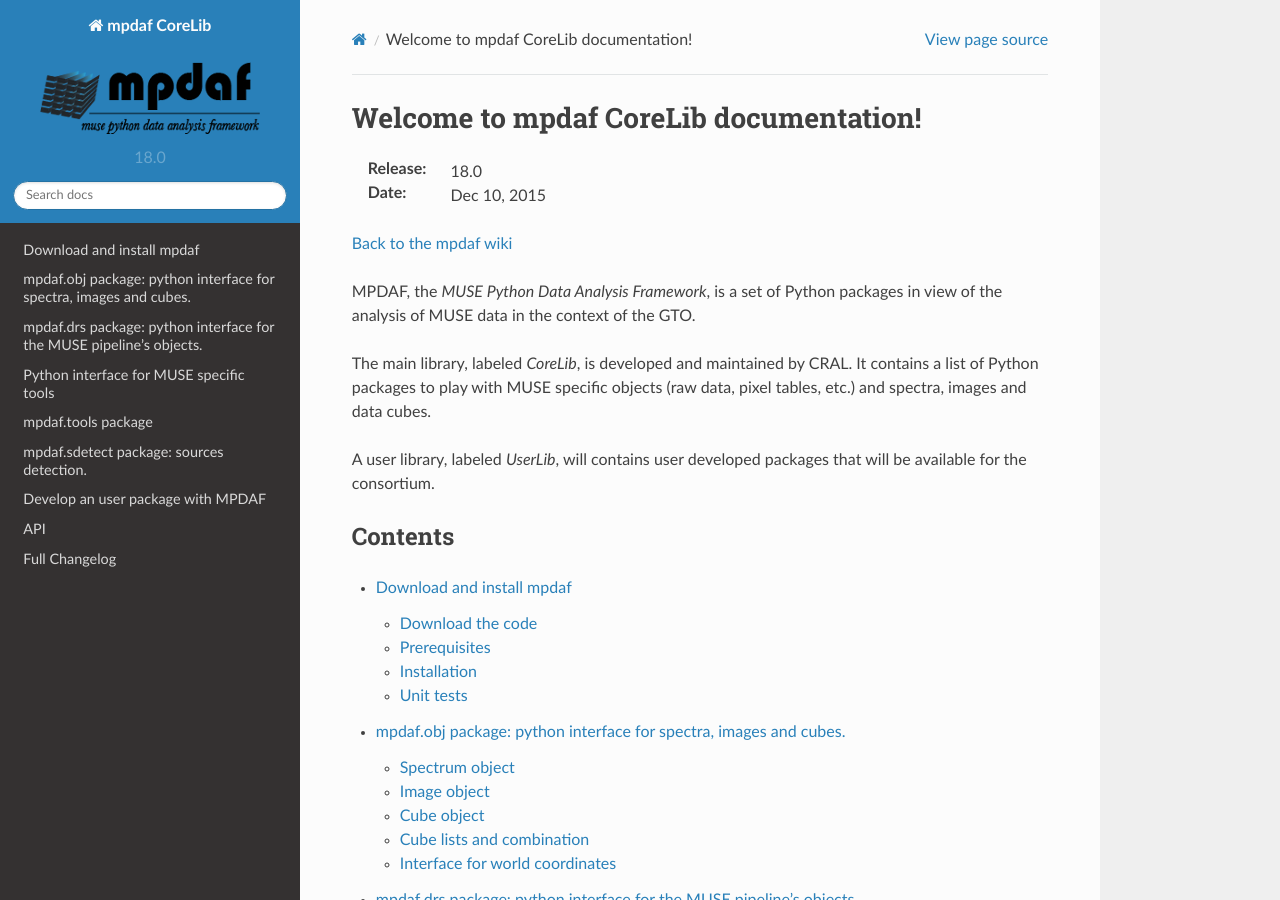
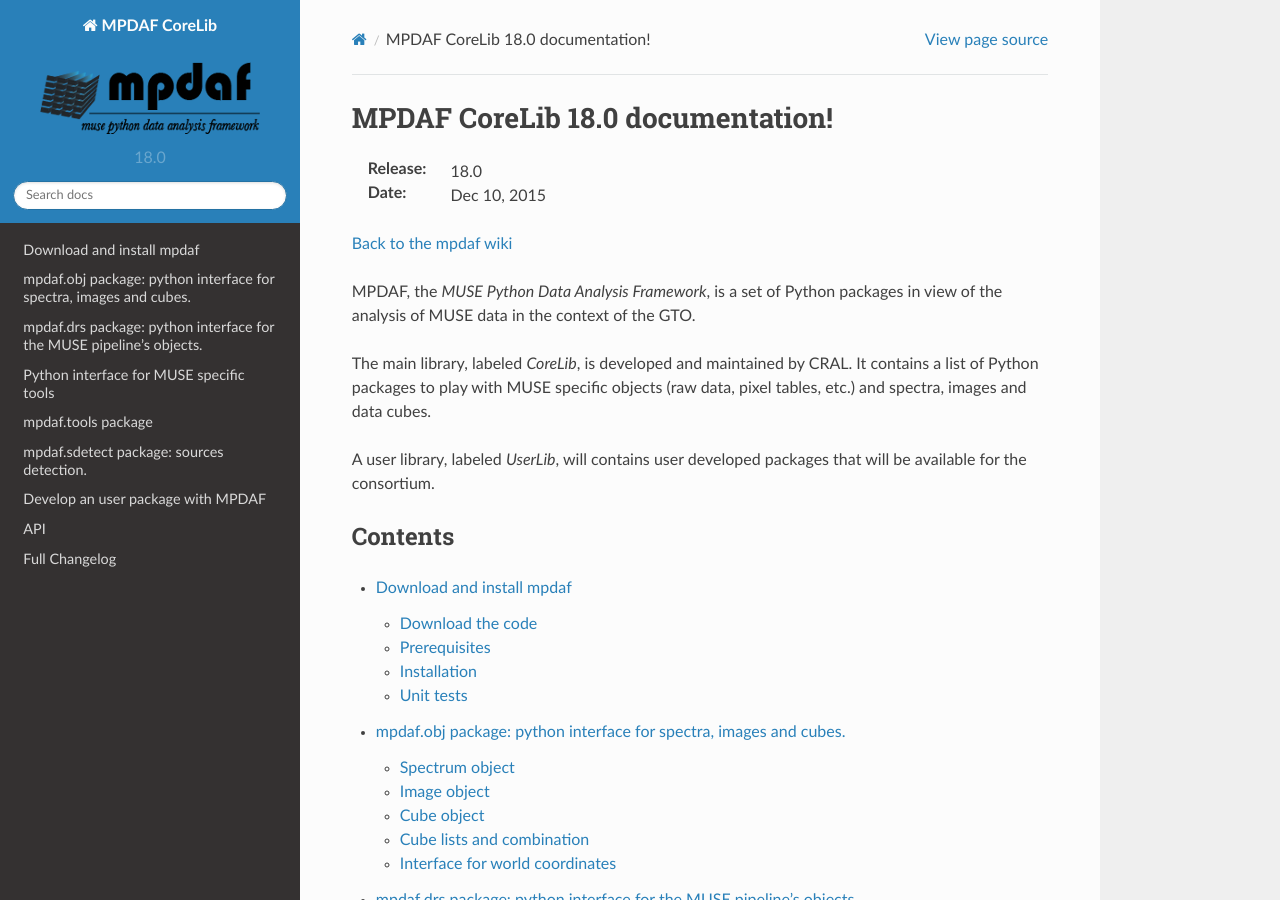
Before and after one commit to musevlt/mpdaf, a Sphinx documentation site: the page built from doc/CoreLib/source/index.rst, in a window 1280 px wide and 900 px high. Built offline with Sphinx 7.4.7 and the Read the Docs theme 2.0.0, drawn with Linux system fonts in a browser that asks for light colours; pages that are not in the unit, such as notebooks, are missing from menus; part of the change alters nothing that is shown; some of the changed text lies outside the part shown.

```diff
--- a/doc/CoreLib/source/conf.py
+++ b/doc/CoreLib/source/conf.py
@@ -27,8 +27,13 @@ if os.path.isfile(os.path.join(mpdaf_dir, '_githash.py')):
 
 # Add any Sphinx extension module names here, as strings. They can be
 # extensions coming with Sphinx (named 'sphinx.ext.*') or your custom ones.
-extensions = ['sphinx.ext.autodoc', 'sphinx.ext.intersphinx',
-              'sphinx.ext.autosummary', 'numpydoc']
+extensions = [
+    'sphinx.ext.autodoc',
+    'sphinx.ext.autosummary',
+    'sphinx.ext.ifconfig',
+    'sphinx.ext.intersphinx',
+    'numpydoc',
+]
 # sys.path.insert(0, os.path.abspath('../../sphinxext'))
 
 intersphinx_mapping = {
@@ -58,8 +63,8 @@ source_suffix = '.rst'
 master_doc = 'index'
 
 # General information about the project.
-project = u'mpdaf CoreLib'
-copyright = u'2013, L. Piqueras'
+project = u'MPDAF CoreLib'
+copyright = u'2013-2015, L. Piqueras'
 
 # The version info for the project you're documenting, acts as replacement for
 # |version| and |release|, also used in various other places throughout the
--- a/doc/CoreLib/source/index.rst
+++ b/doc/CoreLib/source/index.rst
@@ -3,11 +3,18 @@
    You can adapt this file completely to your liking, but it should at least
    contain the root `toctree` directive.
 
-Welcome to mpdaf CoreLib documentation!
-=======================================
+MPDAF CoreLib |release| documentation!
+======================================
 
 :Release: |release|
 :Date: |today|
+
+.. ifconfig:: 'dev' in release
+
+    .. warning::
+
+        This documentation is for the version of MPDAF currently under
+        development.
 
 `Back to the mpdaf wiki <http://urania1.univ-lyon1.fr/mpdaf/>`_
 
```
